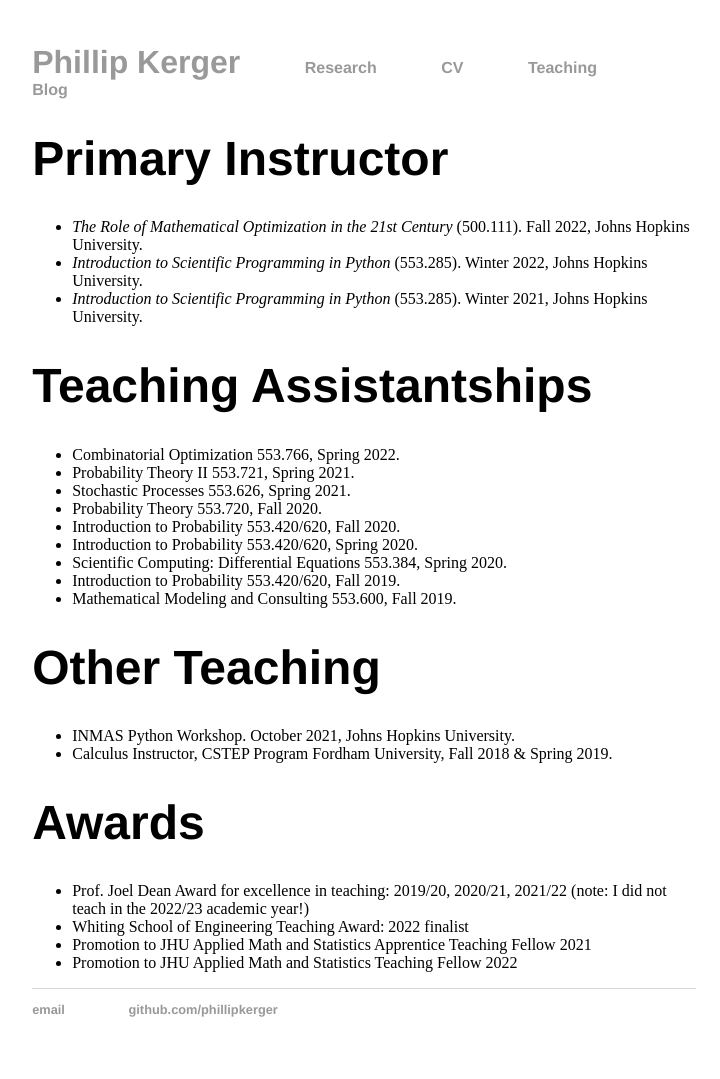
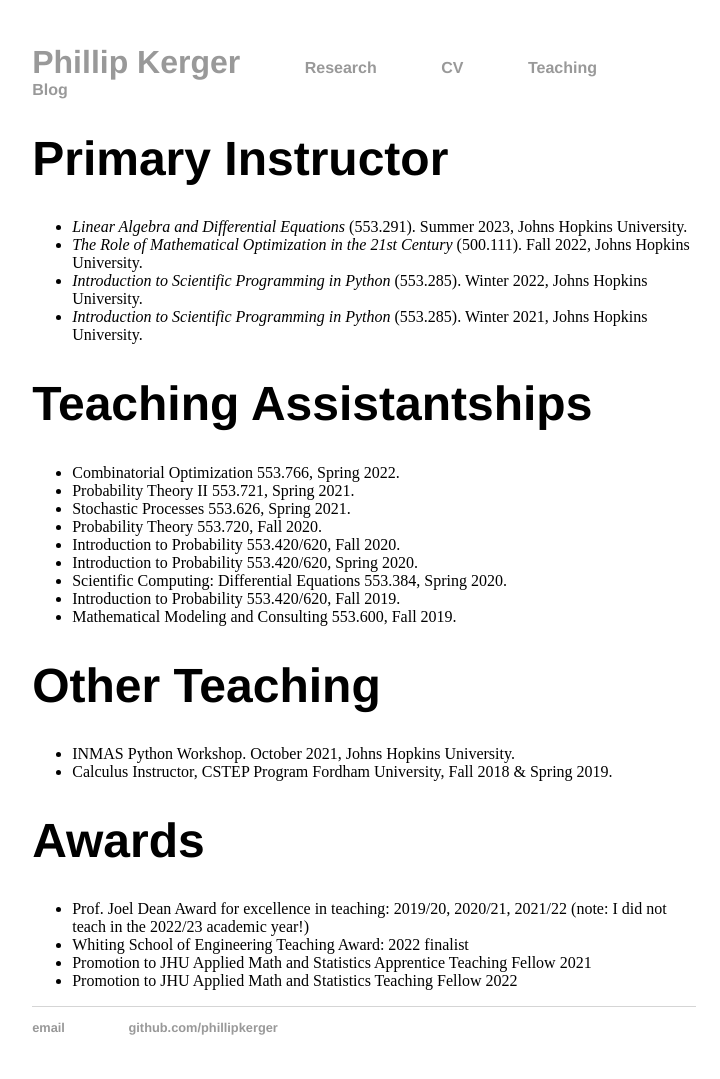
Before and after one commit to PhillipKerger/phillipkerger.github.io, a Jekyll site: the page built from teaching/index.html, in a window 1280 px wide. Shown: the whole page, without its empty margins (276-996 px from the left). Built offline with Jekyll 4.4.1, drawn with Linux system fonts in a browser that asks for light colours.

Commit message:
Update index.html
added LADE summer 2023

```diff
--- a/teaching/index.html
+++ b/teaching/index.html
@@ -6,6 +6,7 @@ title: Phillip Kerger
 
 	<h1>Primary Instructor</h1>
 	<ul>
+		<li> <i>Linear Algebra and Differential Equations</i> (553.291). Summer 2023, Johns Hopkins University.</li>
 		<li> <i>The Role of Mathematical Optimization in the 21st Century</i> (500.111). Fall 2022, Johns Hopkins University.</li>
 		<li> <i>Introduction to Scientific Programming in Python</i> (553.285). Winter 2022, Johns Hopkins University. </li>
 		<li> <i>Introduction to Scientific Programming in Python</i> (553.285). Winter 2021, Johns Hopkins University. </li>
```
